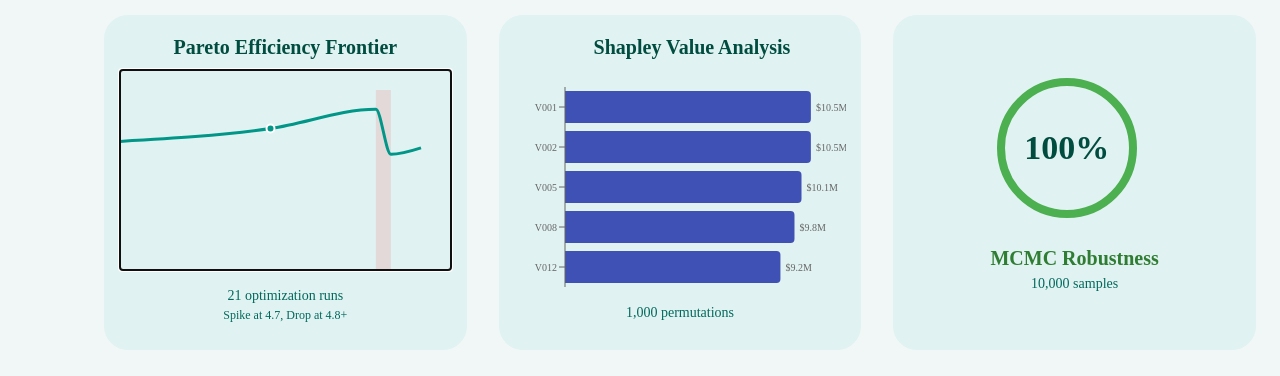
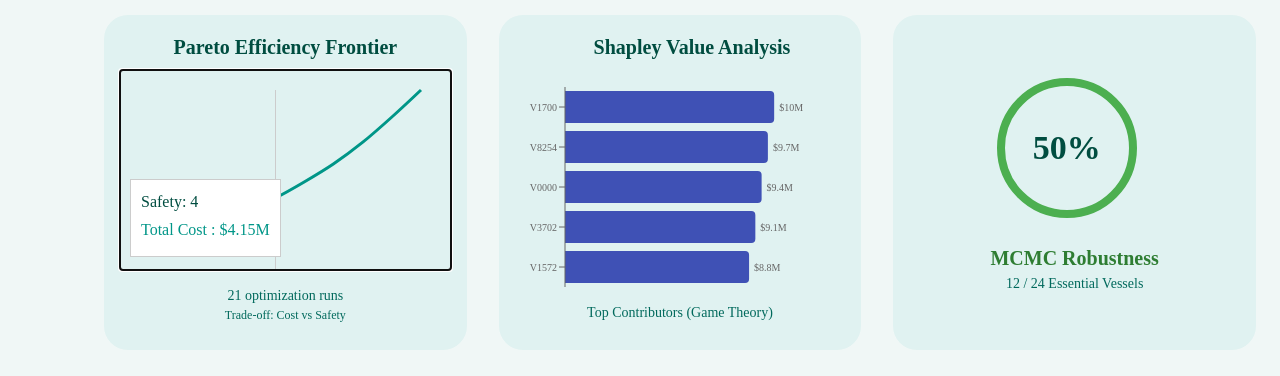
Before and after one commit to Spchdt/maritime-hackathon-2026, a React (Vite) app: page / in a window 1280 px wide. Both pictures are taken after a click on the element 285 px from the left and 3413 px from the top of the page. Shown: the part 3244-3620 px from the top of the page. Built offline with nearby package versions, Linux system fonts and the light colour scheme; some icons are missing; a web font is replaced by a local one.

Commit message:
Update more mock data

```diff
--- a/src/components/Layout.tsx
+++ b/src/components/Layout.tsx
@@ -11,7 +11,6 @@
 import Stack from '@mui/material/Stack';
 import DashboardIcon from '@mui/icons-material/Dashboard';
 import DirectionsBoatIcon from '@mui/icons-material/DirectionsBoat';
-import AnalyticsIcon from '@mui/icons-material/Analytics';
 
 import Tooltip from '@mui/material/Tooltip';
 
--- a/src/components/MethodologyVisuals.tsx
+++ b/src/components/MethodologyVisuals.tsx
@@ -3,13 +3,38 @@
 import Card from '@mui/material/Card';
 import CardContent from '@mui/material/CardContent';
 import Typography from '@mui/material/Typography';
-import { LineChart, Line, XAxis, YAxis, ResponsiveContainer, ReferenceArea } from 'recharts';
+import { LineChart, Line, XAxis, YAxis, ResponsiveContainer, ReferenceArea, Tooltip as RechartsTooltip } from 'recharts';
 import { BarChart, Bar, XAxis as BarXAxis, YAxis as BarYAxis, LabelList } from 'recharts';
 import GamepadIcon from '@mui/icons-material/Gamepad';
 import LockIcon from '@mui/icons-material/Lock';
 import Stack from '@mui/material/Stack';
 
+import paretoData from '../data/pareto_frontier.json';
+import shapleyData from '../data/shapley_values.json';
+import mcmcData from '../data/mcmc_robustness.json';
+
 export function MethodologyVisuals() {
+  // Process Pareto Data
+  const paretoChartData = paretoData
+    .filter((d, i) => i % 2 === 0) // Downsample slightly if needed, or just take all
+    .map(d => ({
+      safety: d.safety_threshold,
+      cost: Number((d.total_cost / 1000000).toFixed(2)) // Cost in Millions
+    }));
+
+  // Process Shapley Data (Top 5)
+  const topShapley = shapleyData.vessels
+    .slice(0, 5)
+    .map(v => ({
+      id: `V${v.vessel_id.toString().slice(-4)}`, // Short ID
+      value: Number((v.shapley_value / 1000000).toFixed(1)) // Value in Millions
+    }));
+
+  // Process MCMC Data
+  const essentialCount = mcmcData.summary.essential_count;
+  const totalCount = mcmcData.summary.vessel_count;
+  const robustnessScore = Math.round((essentialCount / totalCount) * 100);
+
   return (
     <Grid container spacing={4} sx={{ mt: 4 }}>
       {/* Pareto Section */}
@@ -21,17 +46,14 @@
             </Typography>
             <Box sx={{ height: 200, width: '100%' }}>
               <ResponsiveContainer width="100%" height="100%">
-                <LineChart data={[
-                  { safety: 3.0, cost: 20 },
-                  { safety: 4.0, cost: 22 },
-                  { safety: 4.7, cost: 25 },
-                  { safety: 4.8, cost: 18 }, // Drop
-                  { safety: 5.0, cost: 19 },
-                ]} margin={{ top: 20, right: 30, left: 0, bottom: 0 }}>
-                  <XAxis dataKey="safety" type="number" domain={[3, 5]} hide />
-                  <YAxis hide />
+                <LineChart data={paretoChartData} margin={{ top: 20, right: 30, left: 10, bottom: 0 }}>
+                  <XAxis dataKey="safety" type="number" domain={['dataMin', 'dataMax']} hide />
+                  <YAxis hide domain={['auto', 'auto']} />
+                  <RechartsTooltip
+                    formatter={(value: number) => [`$${value}M`, 'Total Cost']}
+                    labelFormatter={(label) => `Safety: ${label}`}
+                  />
                   <Line type="monotone" dataKey="cost" stroke="#009688" strokeWidth={3} dot={false} />
-                  <ReferenceArea x1={4.7} x2={4.8} strokeOpacity={0.3} fill="red" fillOpacity={0.1} />
                 </LineChart>
               </ResponsiveContainer>
             </Box>
@@ -39,7 +61,7 @@
                 21 optimization runs
             </Typography>
             <Typography variant="caption" color="text.secondary" align="center">
-                Spike at 4.7, Drop at 4.8+
+                Trade-off: Cost vs Safety
             </Typography>
           </CardContent>
         </Card>
@@ -58,13 +80,7 @@
 
              <Box sx={{ height: 200, width: '100%', mt: 1 }}>
               <ResponsiveContainer width="100%" height="100%">
-                <BarChart layout="vertical" data={[
-                    { id: 'V001', value: 10.5 },
-                    { id: 'V002', value: 10.5 },
-                    { id: 'V005', value: 10.1 },
-                    { id: 'V008', value: 9.8 },
-                    { id: 'V012', value: 9.2 },
-                ]} margin={{ left: 10 }}>
+                <BarChart layout="vertical" data={topShapley} margin={{ left: 10, right: 30 }}>
                    <BarXAxis type="number" hide />
                    <BarYAxis dataKey="id" type="category" width={40} tick={{ fontSize: 10 }} />
                    <Bar dataKey="value" fill="#3f51b5" radius={[0, 4, 4, 0]}>
@@ -74,7 +90,7 @@
               </ResponsiveContainer>
              </Box>
              <Typography variant="body2" color="text.secondary" sx={{ mt: 2 }}>
-                1,000 permutations
+                Top Contributors (Game Theory)
             </Typography>
           </CardContent>
         </Card>
@@ -96,7 +112,7 @@
                     justifyContent: 'center',
                     color: '#2e7d32'
                 }}>
-                    <Typography variant="h4" fontWeight="bold">100%</Typography>
+                    <Typography variant="h4" fontWeight="bold">{robustnessScore}%</Typography>
                 </Box>
                  <LockIcon sx={{ position: 'absolute', bottom: 0, right: 10, bgcolor: 'background.paper', borderRadius: '50%', color: '#4caf50', border: '4px solid white' }} />
             </Box>
@@ -105,7 +121,7 @@
                 MCMC Robustness
             </Typography>
             <Typography variant="body2" color="text.secondary">
-                10,000 samples
+                {essentialCount} / {totalCount} Essential Vessels
             </Typography>
           </CardContent>
         </Card>
```
